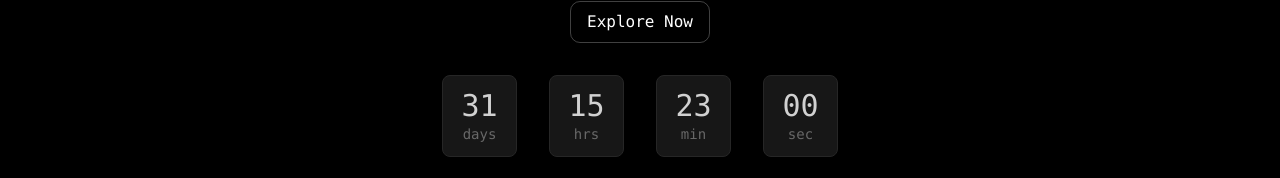
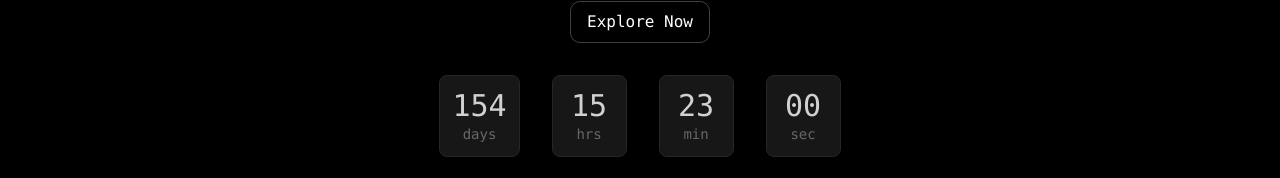
Before and after one commit to VinayyOjha/CodeCrunch, a React (Vite) app in the folder client/: page / in a window 1280 px wide. Shown: the part 433-611 px from the top of the page. Built offline with nearby package versions, Linux system fonts and the light colour scheme.

Commit message:
changed timer date

```diff
--- a/client/src/Pages/landing/Hero.tsx
+++ b/client/src/Pages/landing/Hero.tsx
@@ -12,7 +12,7 @@ import TimerHero from "@/components/utilities/TimerHero";
 
 const Hero = () => {
   const navigate = useNavigate();
-  const targetDate = new Date("2025-07-16T00:00:00");
+  const targetDate = new Date("2025-11-16T00:00:00");
   const [hoveredIndex, setHoveredIndex] = useState<number | null>(null);
   return (
     <section className="p-3 mt-2">
--- a/client/src/components/utilities/TimerHero.tsx
+++ b/client/src/components/utilities/TimerHero.tsx
@@ -103,7 +103,7 @@ const TimerHero: React.FC<TimerHeroProps> = ({ targetDate, onComplete }) => {
       </div>
 
       {!isActive && (
-      <div className="timer-complete">
+      <div className="timer-complete font-mono">
         Time's up!
       </div>
       )}
```
